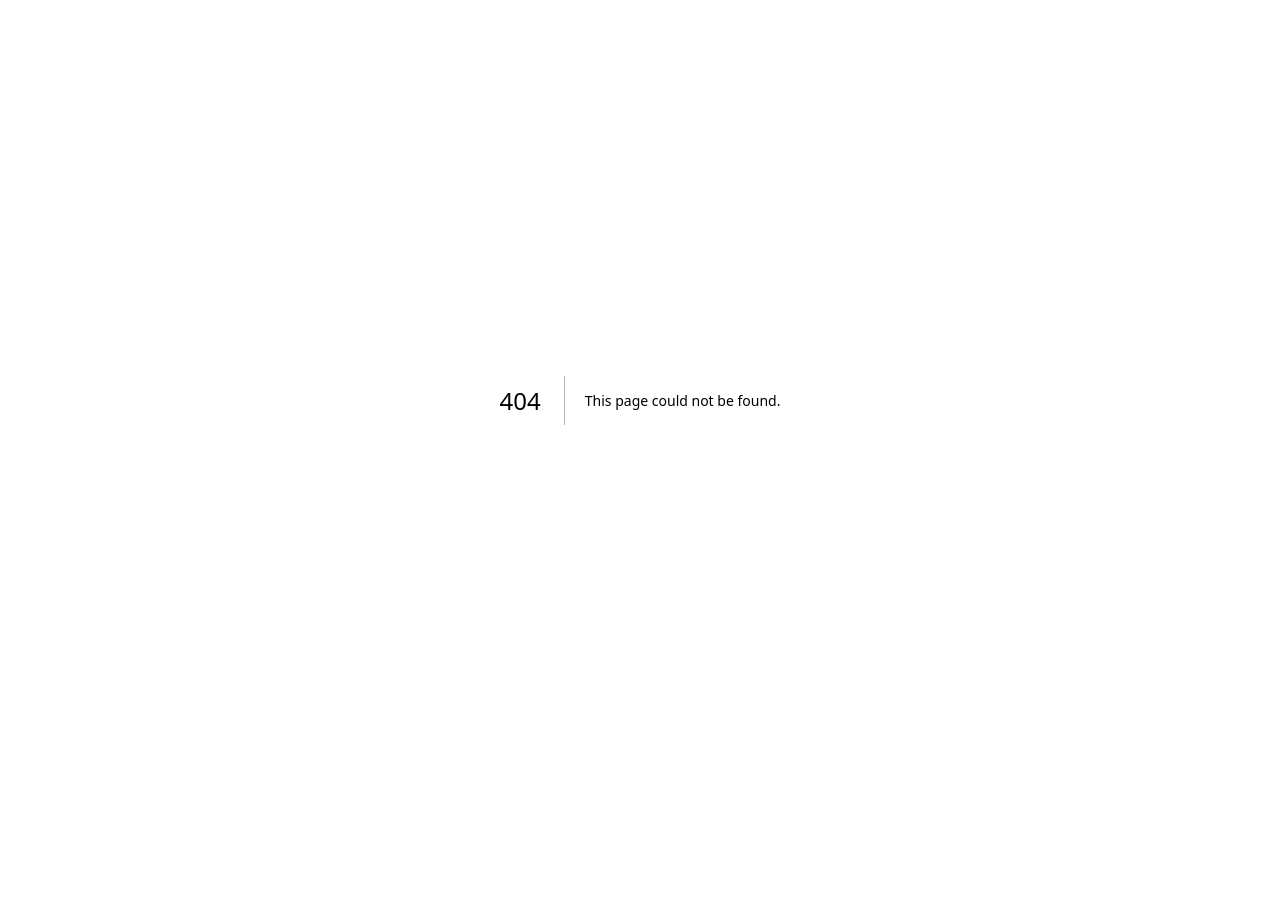
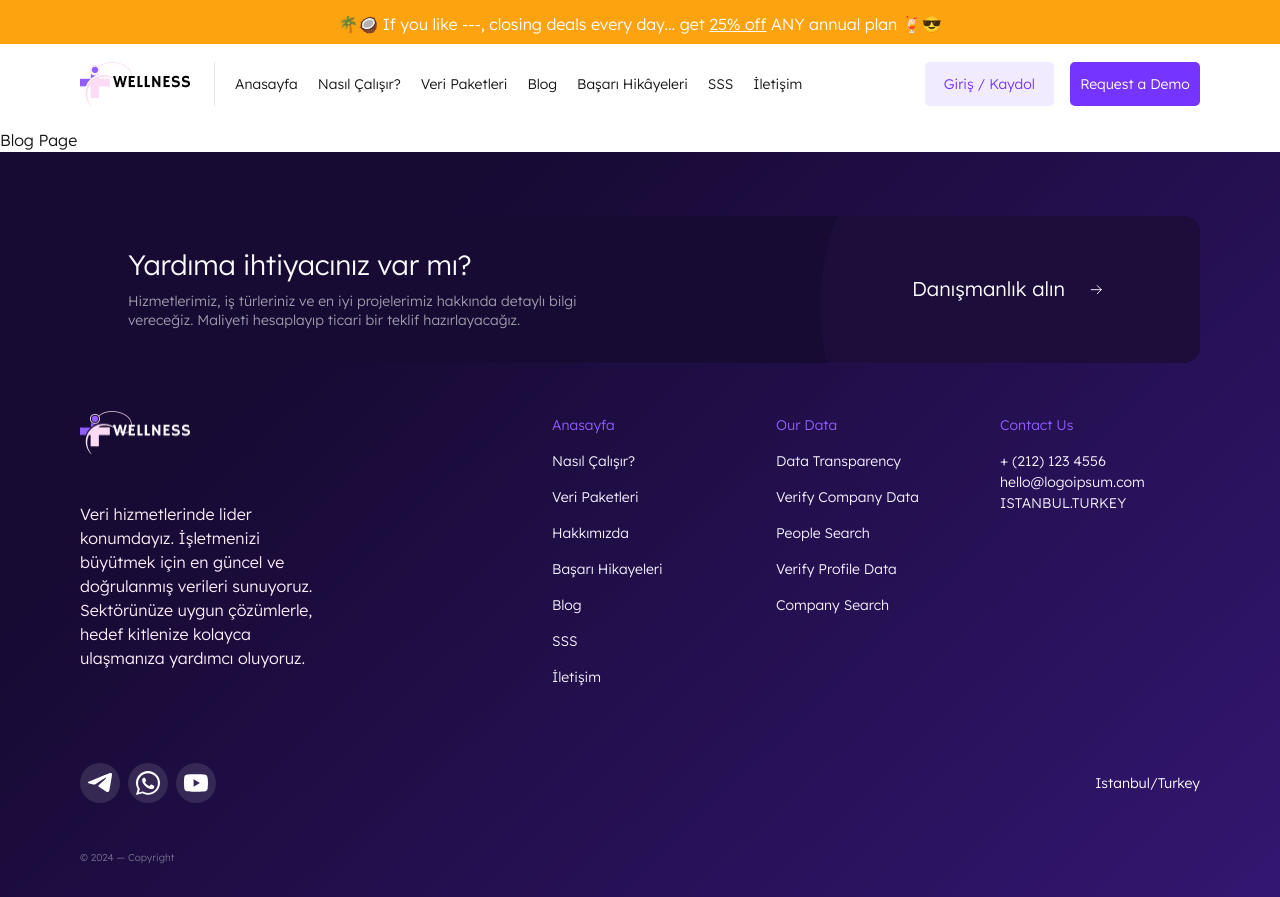
Before and after one commit to Medyanes-360/big-data-sale, a Next.js app: page /blog in a window 1280 px wide. Before the commit this address had no page. Before the commit the page ends 800 px from the top, so only its background shows below. Built offline with nearby package versions, Linux system fonts and the light colour scheme.

Commit message:
Created blog page, BlogPageContainer

```diff
--- /dev/null
+++ b/app/(homeLayout)/blog/page.jsx
@@ -0,0 +1,5 @@
+import BlogPageContainer from "@/containers/blog";
+
+export default function DataPackagesPage() {
+  return <BlogPageContainer />;
+}
--- a/components/layout/navigationHeader/Navigation/index.jsx
+++ b/components/layout/navigationHeader/Navigation/index.jsx
@@ -14,24 +14,24 @@ const mainNavigation = [
     path: "/data-packages",
     name: "Veri Paketleri",
   },
+  // {
+  //   path: "/",
+  //   name: "Hakkımızda",
+  // },
   {
-    path: "/",
-    name: "Hakkımızda",
+    path: "/blog",
+    name: "Blog",
   },
   {
     path: "/success-story",
     name: "Başarı Hikâyeleri",
   },
   {
-    path: "/",
-    name: "Blog",
-  },
-  {
-    path: "/",
+    path: "/faq",
     name: "SSS",
   },
   {
-    path: "/",
+    path: "/contact",
     name: "İletişim",
   },
 ];
--- /dev/null
+++ b/containers/blog/index.jsx
@@ -0,0 +1,8 @@
+export default function BlogPageContainer() {
+  return (
+    <>
+      Blog Page
+      {/* Data Packages Page Components Here */}
+    </>
+  );
+}
```
